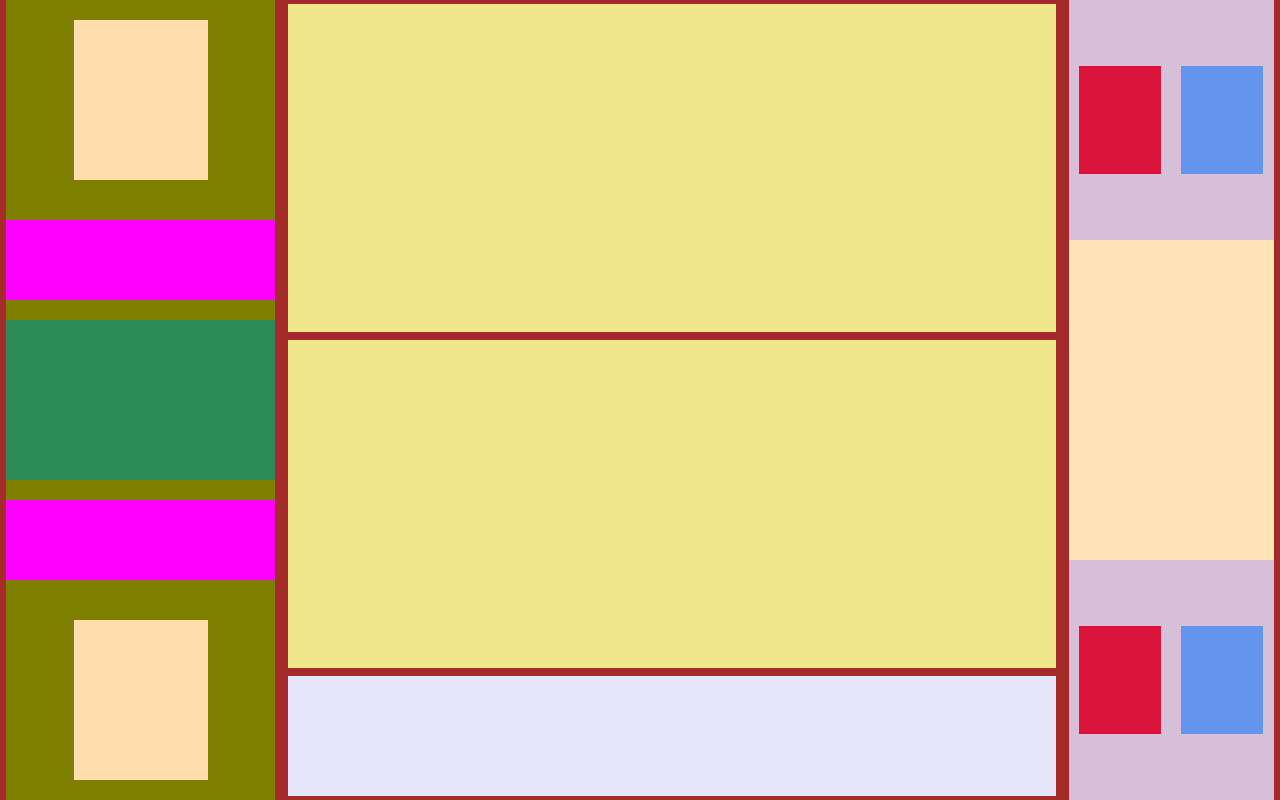
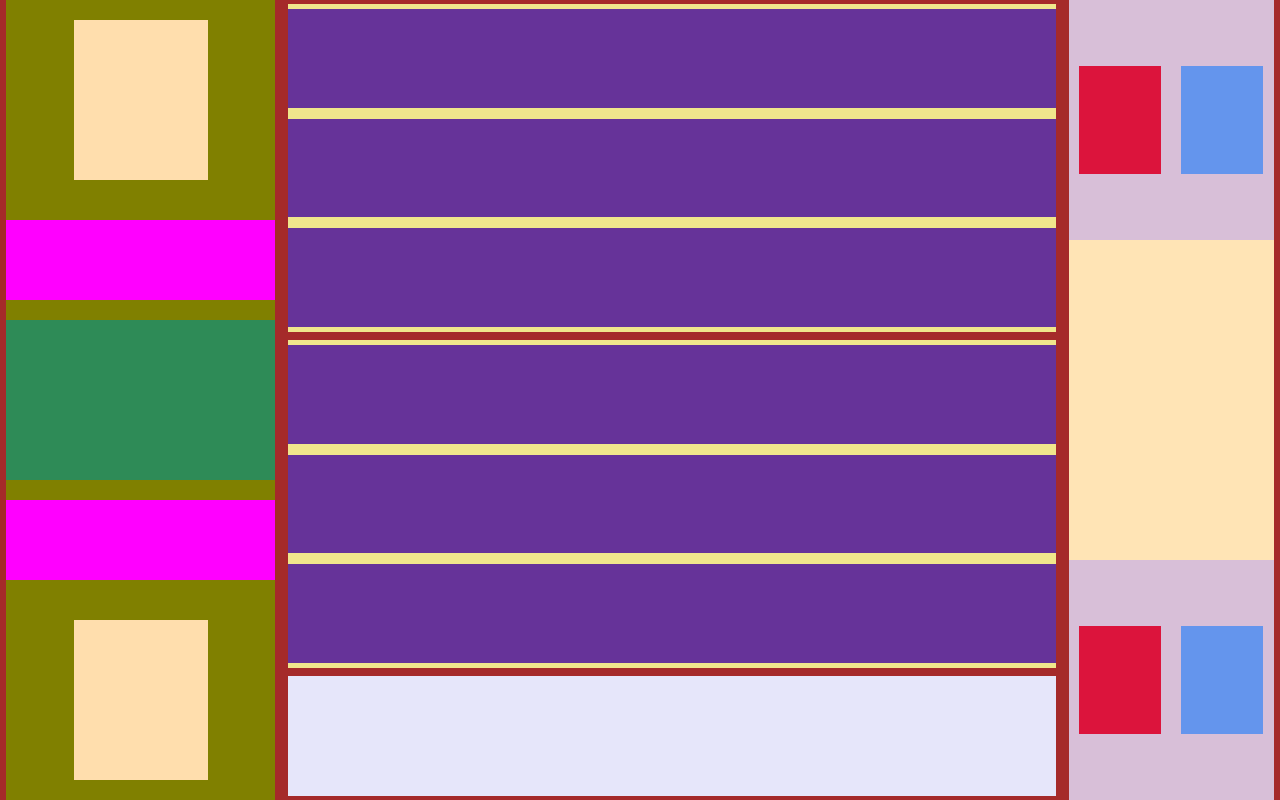
Before and after one commit to GavinCallander/gwent, a plain HTML site: page index.html in a window 1280 px wide. Drawn offline with Linux system fonts and the light colour scheme.

Commit message:
added rows to game area

```diff
--- a/css/game.css
+++ b/css/game.css
@@ -52,7 +52,13 @@
     height: 30%;
     background-color: thistle;
 }
+.row {
+    width: 100%;
+    height: 30%;
+    background-color: rebeccapurple;
+}
 .side {
+    flex-direction: column;
     width: 100%;
     height: 41%;
     background-color: khaki;
--- a/index.html
+++ b/index.html
@@ -22,8 +22,16 @@
             </div>
         </div>
         <div class="game-area" id="play-area">
-            <div class="side" id="comp-side"></div>
-            <div class="side" id="player-side"></div>
+            <div class="container side" id="comp-side">
+                <div class="row siege" id="comp-siege"></div>
+                <div class="row ranged" id="comp-ranged"></div>
+                <div class="row close" id="comp-close"></div>
+            </div>
+            <div class="container side" id="player-side">
+                <div class="row close" id="player-close"></div>
+                <div class="row ranged" id="player-ranged"></div>
+                <div class="row siege" id="player-siege"></div>
+            </div>
             <div id="hand"></div>
         </div>
         <div class="game-area" id="right-pane">
```
